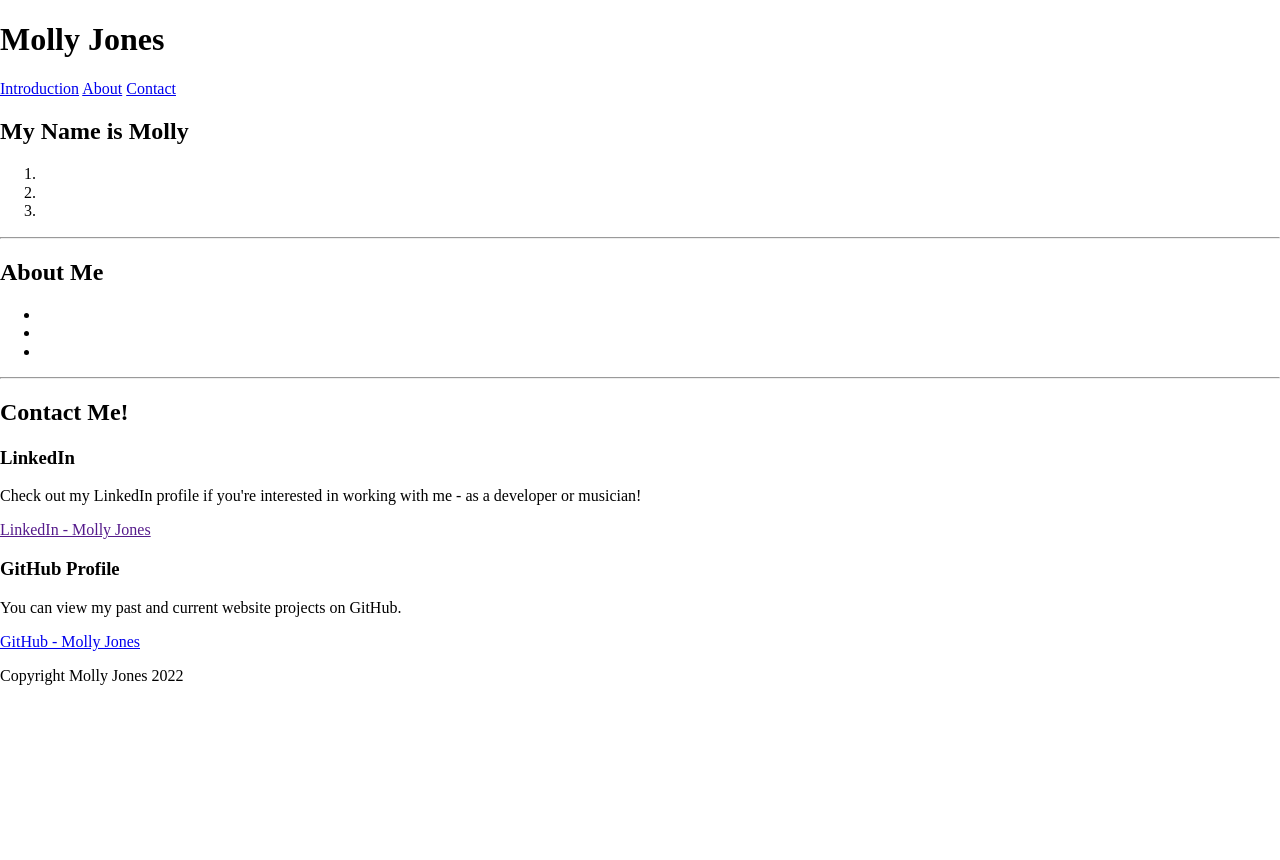
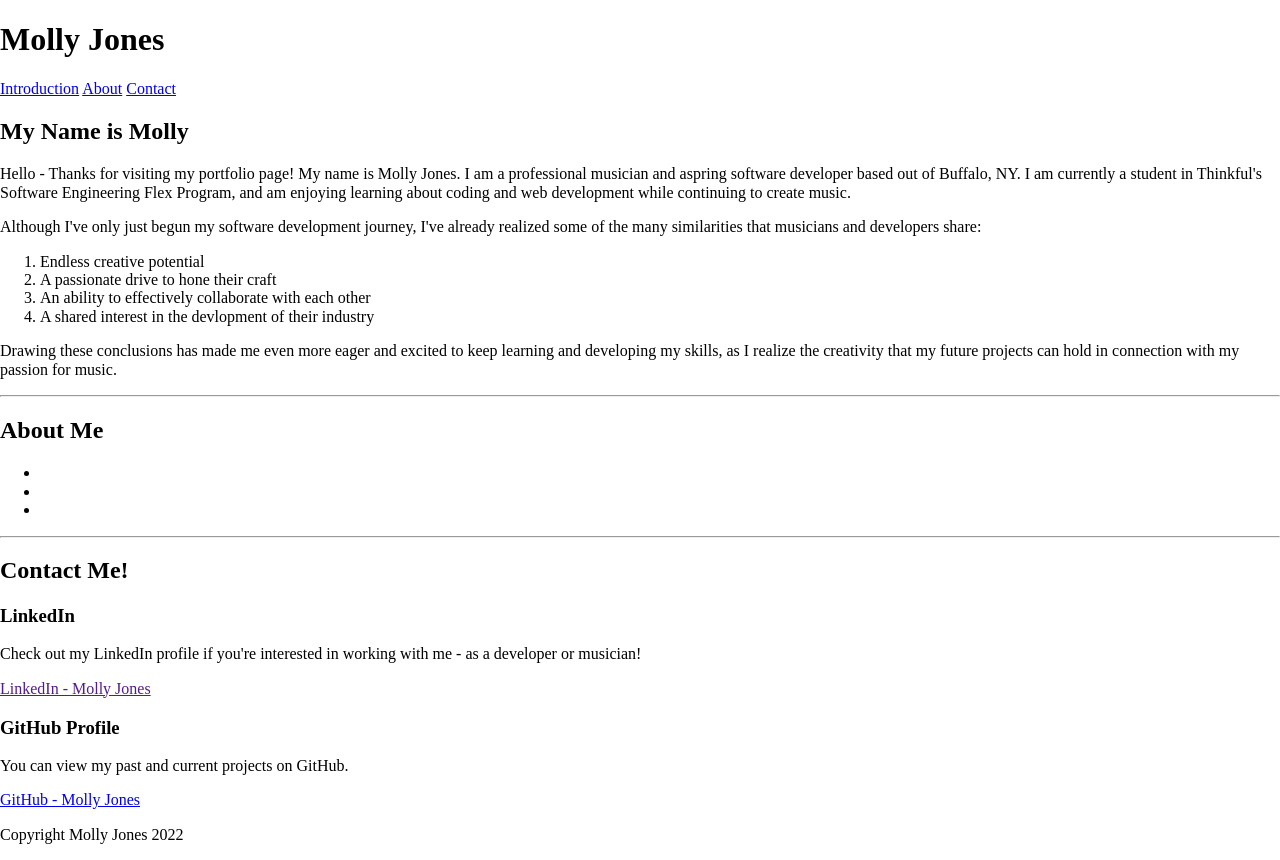
Before and after one commit to mojonesy/portfolio-web-page, a plain HTML site: page index.html in a window 1280 px wide. Before the commit the page ends 800 px from the top, so only its background shows below. Drawn offline with nearby package versions, Linux system fonts and the light colour scheme; a script that the page names is missing.

Commit message:
Update index.html
Added full description to section 1 introduction

```diff
--- a/index.html
+++ b/index.html
@@ -33,12 +33,15 @@
 					<header>
 						<h2>My Name is Molly</h2>
 					</header>
-						<p></p>
-						<ol>
-							<li></li>
-							<li></li>
-							<li></li>
-						</ol>
+						<p>Hello - Thanks for visiting my portfolio page! My name is Molly Jones. I am a professional musician and aspring software developer based out of Buffalo, NY. I am currently a student in Thinkful's Software Engineering Flex Program, and am enjoying learning about coding and web development while continuing to create music.</p>
+						<p>Although I've only just begun my software development journey, I've already realized some of the many similarities that musicians and developers share:</p>
+							<ol>
+								<li>Endless creative potential</li>
+								<li>A passionate drive to hone their craft</li>
+								<li>An ability to effectively collaborate with each other</li>
+								<li>A shared interest in the devlopment of their industry</li>
+							</ol>
+						<p>Drawing these conclusions has made me even more eager and excited to keep learning and developing my skills, as I realize the creativity that my future projects can hold in connection with my passion for music. </p>
 				</div>
 			</article>
 		<hr>
@@ -64,7 +67,7 @@
 							<p>Check out my LinkedIn profile if you're interested in working with me - as a developer or musician!</p>
 							<a href="">LinkedIn - Molly Jones</a>
 						<h3>GitHub Profile</h3>
-							<p>You can view my past and current website projects on GitHub.</p>
+							<p>You can view my past and current projects on GitHub.</p>
 							<a href="https://github.com/mojonesy">GitHub - Molly Jones</a>
 				</div>
 			</section>
```
